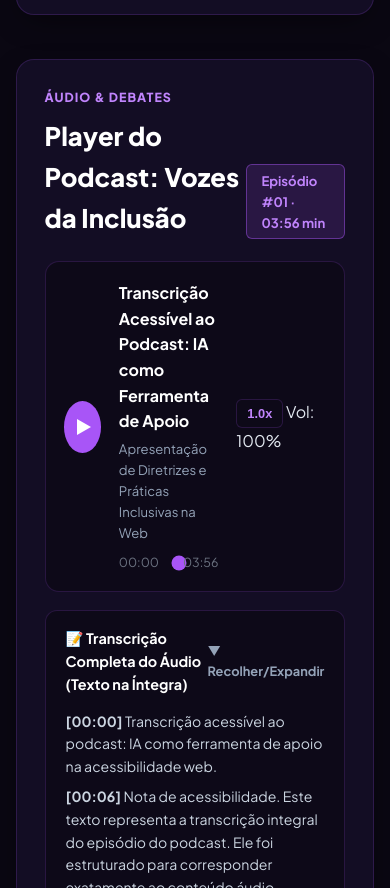
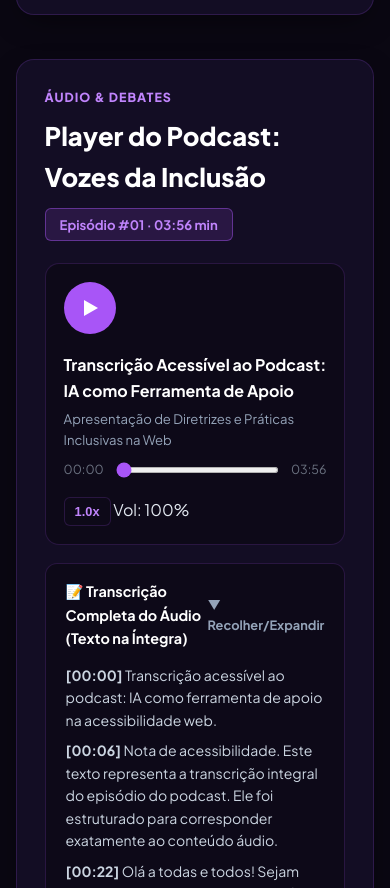
Before and after one commit to MatheusMomm/AcessiTech, a plain HTML site: page index.html in a window 390 px wide. Shown: the part 5802-6690 px from the top of the page. Drawn offline with Linux system fonts and the light colour scheme.

Commit message:
versao mb

```diff
--- a/style.css
+++ b/style.css
@@ -689,6 +689,25 @@ body {
     border: 1px solid var(--border-glow);
 }
 
+.podcast-title-row {
+    display: flex;
+    justify-content: space-between;
+    align-items: flex-end;
+    margin-bottom: 22px;
+    flex-wrap: wrap;
+    gap: 10px;
+}
+
+.episode-tag {
+    font-size: 0.82rem;
+    font-weight: 700;
+    color: var(--purple-light);
+    background: rgba(168, 85, 247, 0.15);
+    padding: 5px 14px;
+    border-radius: 6px;
+    border: 1px solid var(--border-glow);
+}
+
 .podcast-player-box {
     background: var(--bg-card-inner);
     border: 1px solid var(--border-subtle);
@@ -698,11 +717,13 @@ body {
     align-items: center;
     gap: 18px;
     margin-bottom: 18px;
+    flex-wrap: wrap;
 }
 
 .play-btn-circle {
     width: 52px;
     height: 52px;
+    min-width: 52px;
     border-radius: 50%;
     background: var(--purple-primary);
     border: none;
@@ -723,6 +744,7 @@ body {
 
 .podcast-info {
     flex: 1;
+    min-width: 200px;
 }
 
 .podcast-info h4 {
@@ -743,6 +765,16 @@ body {
     gap: 12px;
     font-size: 0.78rem;
     color: #6b7280;
+    width: 100%;
+}
+
+.podcast-progress input[type="range"] {
+    flex: 1;
+    accent-color: var(--purple-primary);
+    cursor: pointer;
+    height: 6px;
+    border-radius: 3px;
+    background: var(--bg-surface);
 }
 
 /* ==========================================
@@ -940,4 +972,12 @@ body.high-contrast .play-icon-small {
     .side-content-wrapper {
         flex-direction: column;
     }
+
+    .podcast-player-box {
+        flex-direction: column;
+        align-items: stretch;
+    }
+    .podcast-info {
+        width: 100%;
+    }
 }
```
